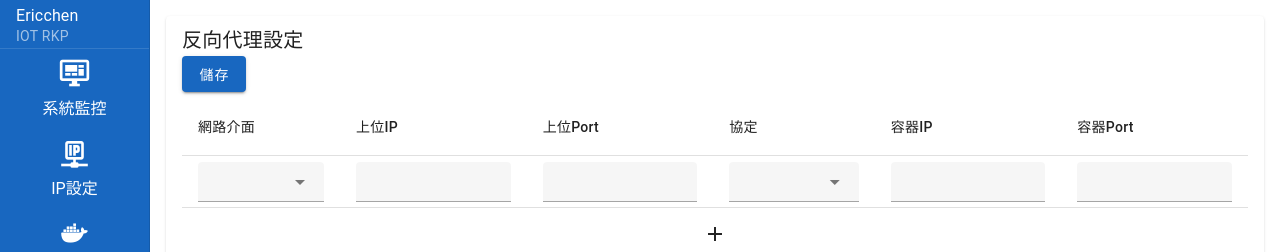
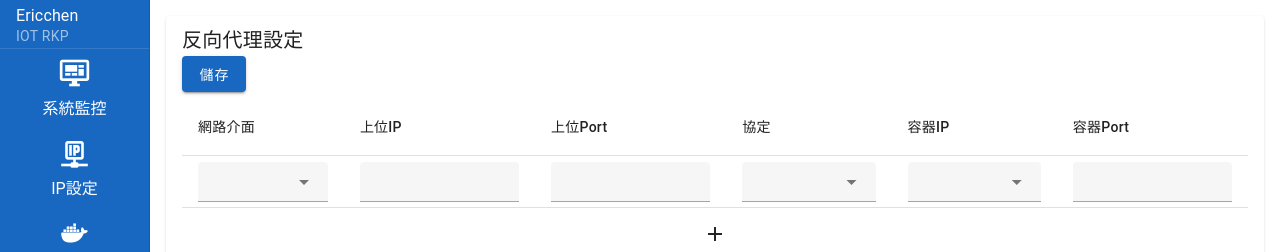
Before and after one commit to Jyunnn/iot_rkpweb, a Vue app: page /ReverseProxyConfiguration in a window 1280 px wide. Shown: the top 252 px of the page. Built offline with nearby package versions, Linux system fonts and the light colour scheme; no server answers; a small style sheet from the web is missing.

Commit message:
fix: populate row on container ip change

```diff
--- a/src/pages/ReverseProxyConfiguration.vue
+++ b/src/pages/ReverseProxyConfiguration.vue
@@ -58,12 +58,13 @@
                 />
               </td>
               <td>
-                <v-text-field
+                <v-combobox
                   v-model="row.containerIp"
                   density="compact"
                   hide-details
+                  :items="savedConfigs.map(c => c.containerIp)"
                   :rules="[ipRule]"
-                  @input="row.containerIp = sanitizeIp(row.containerIp)"
+                  @change="val => handleContainerIp(index, val)"
                 />
               </td>
               <td>
@@ -91,8 +92,30 @@
 <script setup>
   import { onMounted, ref } from 'vue'
 
-  const networkInterfaces = ref([])
+  const networkInterfaces = ref([
+    { id: 1, name: 'eth0' },
+    { id: 2, name: 'eth1' },
+  ])
   const protocols = ['HTTP', 'HTTPS']
+
+  const savedConfigs = [
+    {
+      nicId: 1,
+      upstreamIp: '192.168.1.10',
+      upstreamPort: '80',
+      protocol: 'HTTP',
+      containerIp: '172.17.0.2',
+      containerPort: '8080',
+    },
+    {
+      nicId: 2,
+      upstreamIp: '192.168.1.11',
+      upstreamPort: '443',
+      protocol: 'HTTPS',
+      containerIp: '172.17.0.3',
+      containerPort: '8443',
+    },
+  ]
 
   const rows = ref([
     {
@@ -118,6 +141,24 @@
   }
   function sanitizePort (val) {
     return val.replace(/[^\d]/g, '')
+  }
+
+  function handleContainerIp (index, val) {
+    const ip = sanitizeIp(val)
+    const data = savedConfigs.find(c => c.containerIp === ip)
+    if (data) {
+      const nic = networkInterfaces.value.find(n => n.id === data.nicId) || null
+      rows.value[index] = {
+        nic,
+        upstreamIp: data.upstreamIp,
+        upstreamPort: data.upstreamPort,
+        protocol: data.protocol,
+        containerIp: data.containerIp,
+        containerPort: data.containerPort,
+      }
+    } else {
+      rows.value[index].containerIp = ip
+    }
   }
 
   function addRow () {
@@ -169,9 +210,9 @@
   onMounted(async () => {
     try {
       const nicRes = await fetch('/api/network-interfaces')
-      networkInterfaces.value = nicRes.ok ? await nicRes.json() : []
+      networkInterfaces.value = nicRes.ok ? await nicRes.json() : networkInterfaces.value
     } catch {
-      networkInterfaces.value = []
+      /* keep defaults */
     }
 
     try {
```
